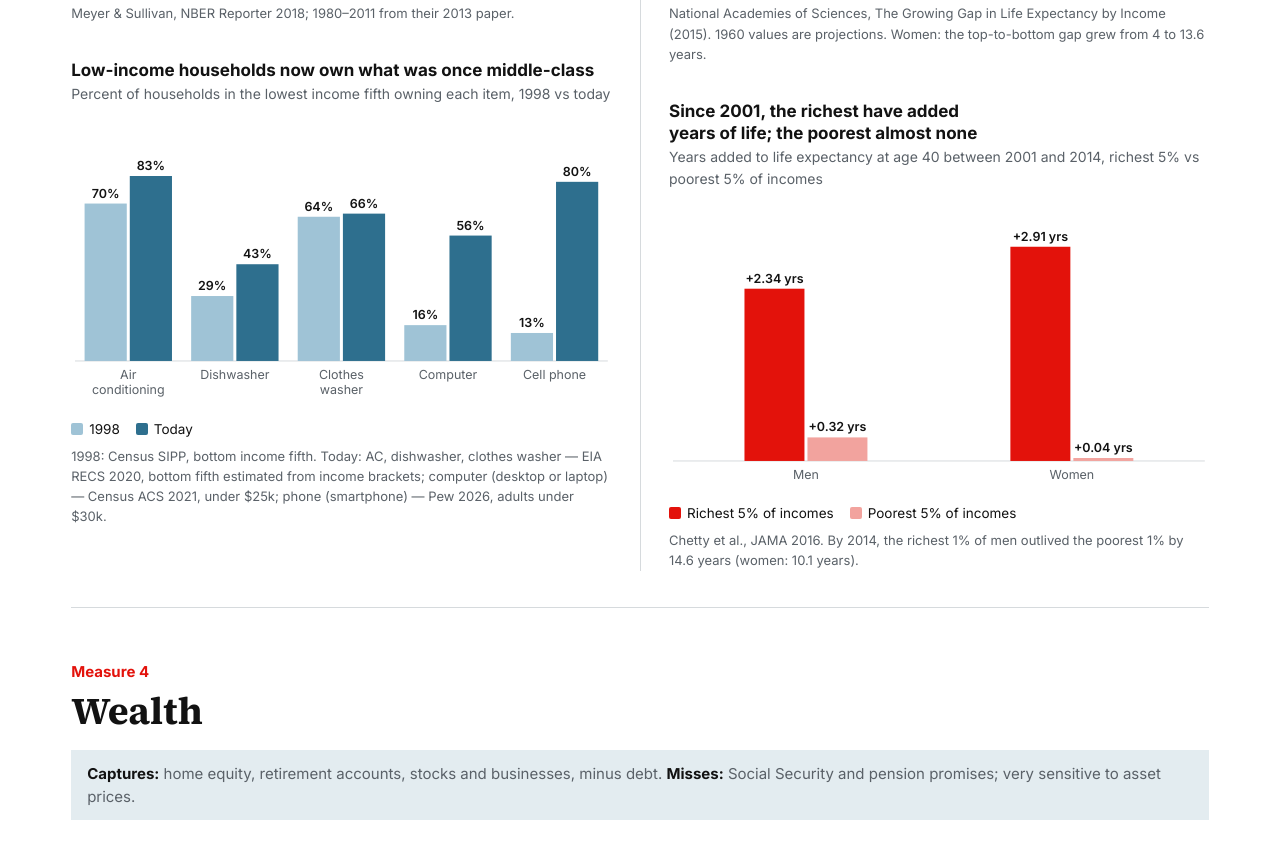
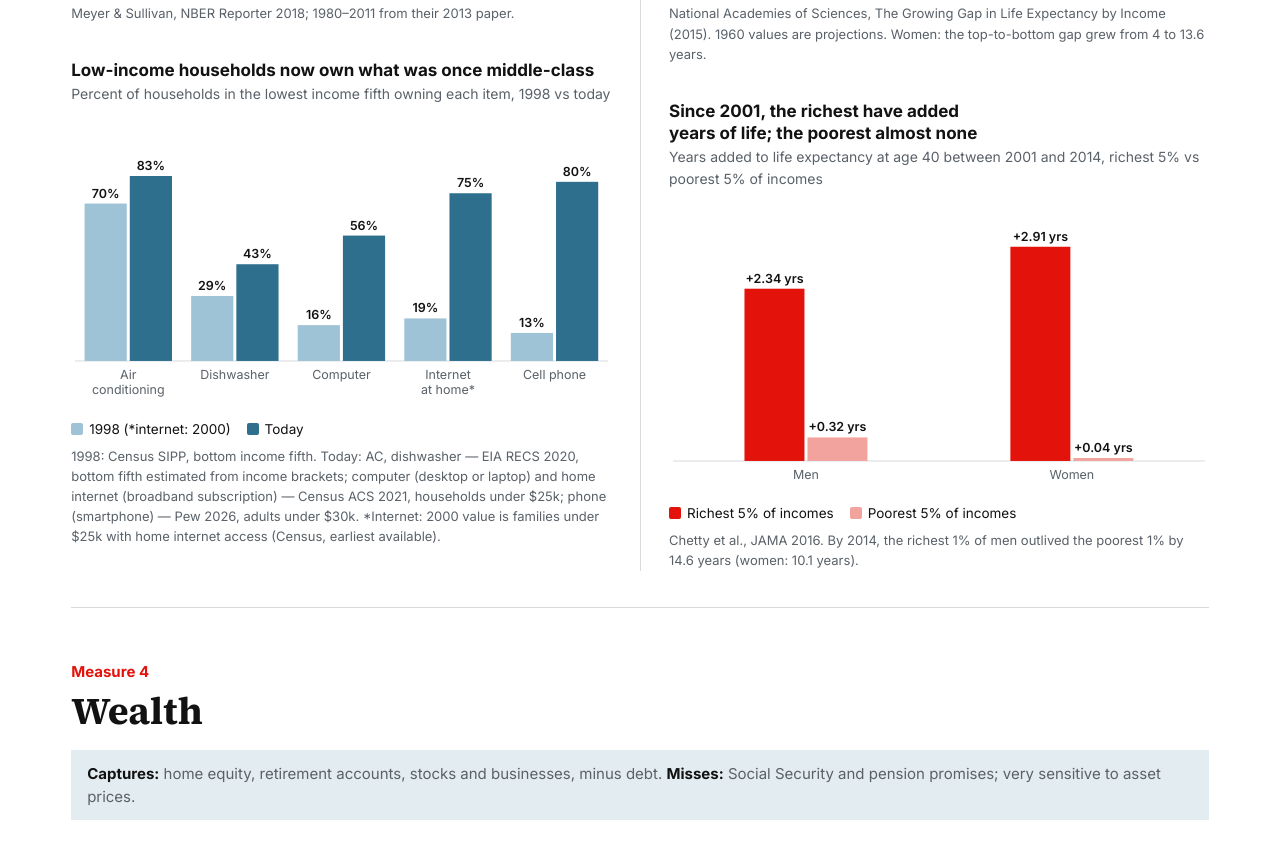
Before and after one commit to wrigh1ca-code/income-inequality, a plain HTML site: page index.html in a window 1280 px wide. Shown: the part 4194-5040 px from the top of the page. Drawn offline with Linux system fonts and the light colour scheme.

Commit message:
Replace clothes washer with home internet in ownership chart
Co-Authored-By: Claude Opus 5.5 <noreply@anthropic.com>
Claude-Session: https://claude.ai/code/session_01WUYX1dRpj9yQpXtvikR8fq

```diff
--- a/index.html
+++ b/index.html
@@ -154,7 +154,7 @@ html{scroll-padding-top:60px;scroll-behavior:smooth}
 <div class="spread">
 <div class="col better"><div class="colhead">Things got better for everyone</div>
 <figure><figcaption>The spending gap grew far less than the income gap</figcaption><div class="sub">How much the gap between a household at the 90th percentile and one at the 10th grew, for after-tax income and for spending (percent increase in the 90th ÷ 10th ratio)</div><div class="fig" id="c1"></div><div class="legend" id="c1-lg"></div><p class="src">Meyer &amp; Sullivan, NBER Reporter 2018; 1980–2011 from their 2013 paper.</p></figure>
-<figure><figcaption>Low-income households now own what was once middle-class</figcaption><div class="sub">Percent of households in the lowest income fifth owning each item, 1998 vs today</div><div class="fig" id="c2"></div><div class="legend" id="c2-lg"></div><p class="src">1998: Census SIPP, bottom income fifth. Today: AC, dishwasher, clothes washer — EIA RECS 2020, bottom fifth estimated from income brackets; computer (desktop or laptop) — Census ACS 2021, under $25k; phone (smartphone) — Pew 2026, adults under $30k.</p></figure>
+<figure><figcaption>Low-income households now own what was once middle-class</figcaption><div class="sub">Percent of households in the lowest income fifth owning each item, 1998 vs today</div><div class="fig" id="c2"></div><div class="legend" id="c2-lg"></div><p class="src">1998: Census SIPP, bottom income fifth. Today: AC, dishwasher — EIA RECS 2020, bottom fifth estimated from income brackets; computer (desktop or laptop) and home internet (broadband subscription) — Census ACS 2021, households under $25k; phone (smartphone) — Pew 2026, adults under $30k. *Internet: 2000 value is families under $25k with home internet access (Census, earliest available).</p></figure>
 </div>
 <div class="col wider"><div class="colhead">And the gap got wider</div>
 <figure><figcaption>Over a generation, top earners gained 7 years of life; bottom earners gained none</figcaption><div class="sub">Average age at death for men who reach 50, by lifetime earnings, born in 1930 vs 1960 (axis starts at age 70)</div><div class="fig" id="c3"></div><div class="legend" id="c3-lg"></div><p class="src">National Academies of Sciences, The Growing Gap in Life Expectancy by Income (2015). 1960 values are projections. Women: the top-to-bottom gap grew from 4 to 13.6 years.</p></figure>
@@ -297,7 +297,7 @@ bars('d4',{cats:['Lowest fifth','Highest fifth'],series:[{name:'Growth',c:'--red
 
 /* 3 Consumption */
 bars('c1',{two:true,cats:['Early 1960s|to 2010s','During|the 1980s','1980|to 2011'],series:[{name:'Income gap grew by',c:'--softs',vals:[26,28,45]},{name:'Spending gap grew by',c:'--slate',vals:[7,5,19]}],fmt:v=>'+'+v+'%',label:'90/10 ratio rise income vs consumption'});
-bars('c2',{two:true,cats:['Air|conditioning','Dishwasher','Clothes|washer','Computer','Cell phone'],short:['AC','Dish-|washer','Washer','Com-|puter','Phone'],series:[{name:'1998',c:'--softs',vals:[70.3,29.0,64.4,16.0,12.5]},{name:'Today',c:'--slate',vals:[82.6,43.2,65.8,56,80]}],max:100,fmt:v=>Math.round(v)+'%',label:'Lowest-income-fifth ownership of durables 1998 vs today'});
+bars('c2',{two:true,cats:['Air|conditioning','Dishwasher','Computer','Internet|at home*','Cell phone'],short:['AC','Dish-|washer','Com-|puter','Inter-|net*','Phone'],series:[{name:'1998 (*internet: 2000)',c:'--softs',vals:[70.3,29.0,16.0,19,12.5]},{name:'Today',c:'--slate',vals:[82.6,43.2,56,74.9,80]}],max:100,fmt:v=>Math.round(v)+'%',label:'Lowest-income-fifth ownership of durables 1998 vs today'});
 bars('c3',{two:true,min:70,max:92,cats:['Lowest-earning|fifth','Highest-earning|fifth'],short:['Lowest|fifth','Highest|fifth'],series:[{name:'Born 1930',c:'--softr',vals:[76.6,81.7]},{name:'Born 1960 (projected)',c:'--red',vals:[76.1,88.8]}],fmt:v=>'age '+v,label:'Life expectancy at 50 for men by earnings, 1930 vs 1960 cohorts'});
 bars('c4',{cats:['Men','Women'],series:[{name:'Richest 5% of incomes',c:'--red',vals:[2.34,2.91]},{name:'Poorest 5% of incomes',c:'--softr',vals:[0.32,0.04]}],fmt:v=>'+'+v+' yrs',label:'Years of life expectancy gained 2001-2014 by income'});
 
```
